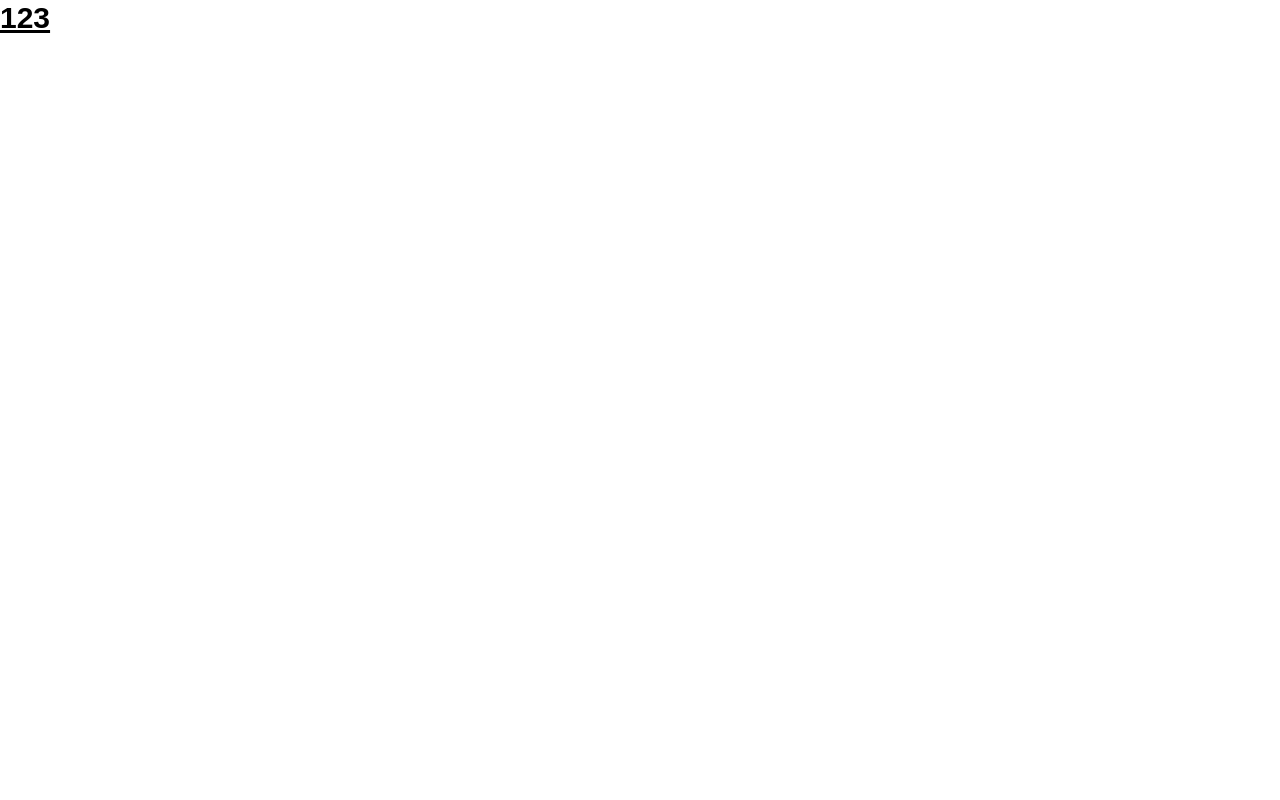
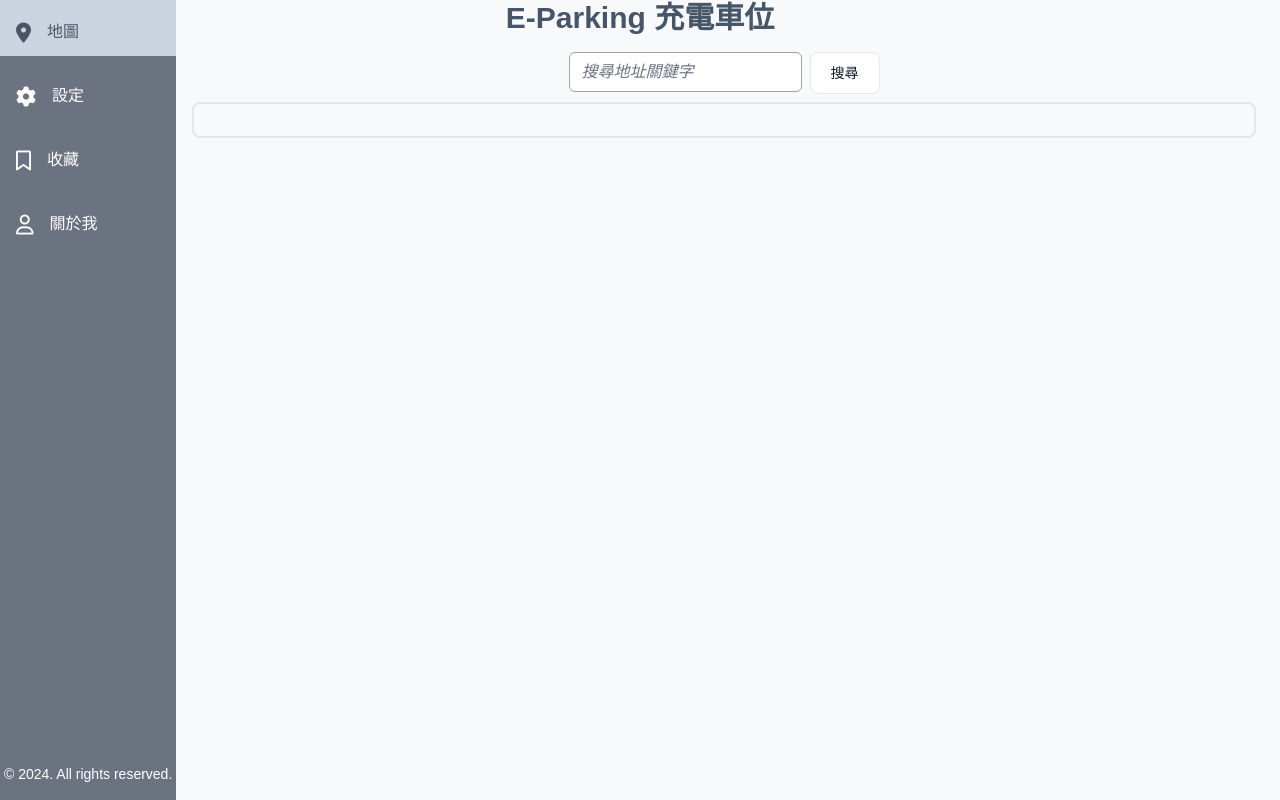
Before and after one commit to Ai-Chen-Hsieh/e-parking-lot, an Angular app: page / in a window 1280 px wide. Built offline with nearby package versions, Linux system fonts and the light colour scheme.

Commit message:
feat: 畫面切版

```diff
--- a/src/app/app-routing.module.ts
+++ b/src/app/app-routing.module.ts
@@ -5,6 +5,6 @@ const routes: Routes = [];
 
 @NgModule({
   imports: [RouterModule.forRoot(routes)],
-  exports: [RouterModule]
+  exports: [RouterModule],
 })
-export class AppRoutingModule { }
+export class AppRoutingModule {}
--- a/src/app/app.component.html
+++ b/src/app/app.component.html
@@ -1 +1,52 @@
-<h1 class="text-3xl font-bold underline">123</h1>
+<div class="bg-light flex min-h-screen flex-col">
+  <h1 class="mx-auto text-center text-3xl font-bold text-slate-600">
+    E-Parking 充電車位
+  </h1>
+  <div class="mr-6 sm:ml-48">
+    <div class="mb-2 mt-4 flex justify-center">
+      <input
+        type="text"
+        placeholder="搜尋地址關鍵字"
+        class="h-10 rounded-md border-gray-400 placeholder:italic"
+      />
+      <button
+        type="button"
+        class="ml-2 rounded-lg border border-gray-200 bg-white px-5 py-2.5 text-sm font-medium text-gray-900 hover:bg-gray-100 hover:text-blue-700 focus:z-10 focus:outline-none focus:ring-4 focus:ring-gray-100 dark:border-gray-600 dark:bg-gray-800 dark:text-gray-400 dark:hover:bg-gray-700 dark:hover:text-white dark:focus:ring-gray-700"
+      >
+        搜尋
+      </button>
+    </div>
+    <div
+      class="rounded-lg border-2 border-solid border-gray-200 p-4 dark:border-gray-700"
+    ></div>
+  </div>
+  <nav
+    class="relative mt-auto flex bg-gray-500 sm:absolute sm:h-screen sm:w-44 sm:flex-col"
+  >
+    <app-nav-item
+      class="w-full sm:mb-2"
+      [itemName]="'地圖'"
+      [iconClass]="'fa-solid fa-lg fa-user fa-location-dot'"
+    ></app-nav-item>
+    <app-nav-item
+      class="w-full sm:mb-2"
+      [itemName]="'設定'"
+      [iconClass]="'fa-solid fa-lg fa-user fa-gear'"
+    ></app-nav-item>
+    <app-nav-item
+      class="w-full sm:mb-2"
+      [itemName]="'收藏'"
+      [iconClass]="'fa-regular fa-lg fa-bookmark'"
+    ></app-nav-item>
+    <app-nav-item
+      class="w-full"
+      [itemName]="'關於我'"
+      [iconClass]="'fa-regular fa-lg fa-user fa-user'"
+    ></app-nav-item>
+    <p
+      class="sm:px-auto hidden text-sm text-white sm:mb-4 sm:mt-auto sm:block sm:pl-1"
+    >
+      © 2024. All rights reserved.
+    </p>
+  </nav>
+</div>
--- a/src/app/app.module.ts
+++ b/src/app/app.module.ts
@@ -3,10 +3,12 @@ import { BrowserModule } from '@angular/platform-browser';
 
 import { AppRoutingModule } from './app-routing.module';
 import { AppComponent } from './app.component';
+import { RouterModule } from '@angular/router';
+import { NavItemComponent } from './components/nav-item/nav-item.component';
 
 @NgModule({
   declarations: [AppComponent],
-  imports: [BrowserModule, AppRoutingModule],
+  imports: [BrowserModule, AppRoutingModule, RouterModule, NavItemComponent],
   providers: [],
   bootstrap: [AppComponent],
 })
--- /dev/null
+++ b/src/app/components/nav-item/nav-item.component.html
@@ -0,0 +1,6 @@
+<div
+  class="flex transform cursor-pointer flex-col items-center pb-3 pt-5 text-white sm:flex-row sm:hover:bg-slate-300 sm:hover:text-gray-600"
+>
+  <i [ngClass]="iconClass" class="mb-4 sm:mb-0 sm:mr-4 sm:pl-4"></i>
+  <span>{{ itemName }}</span>
+</div>
```
Also changed, not shown: src/app/components/nav-item/nav-item.component.ts (added, +14 -0 lines), src/app/components/nav-item/nav-item.component.scss (added), 1 other file (tests, documents, lock files or other folders).
